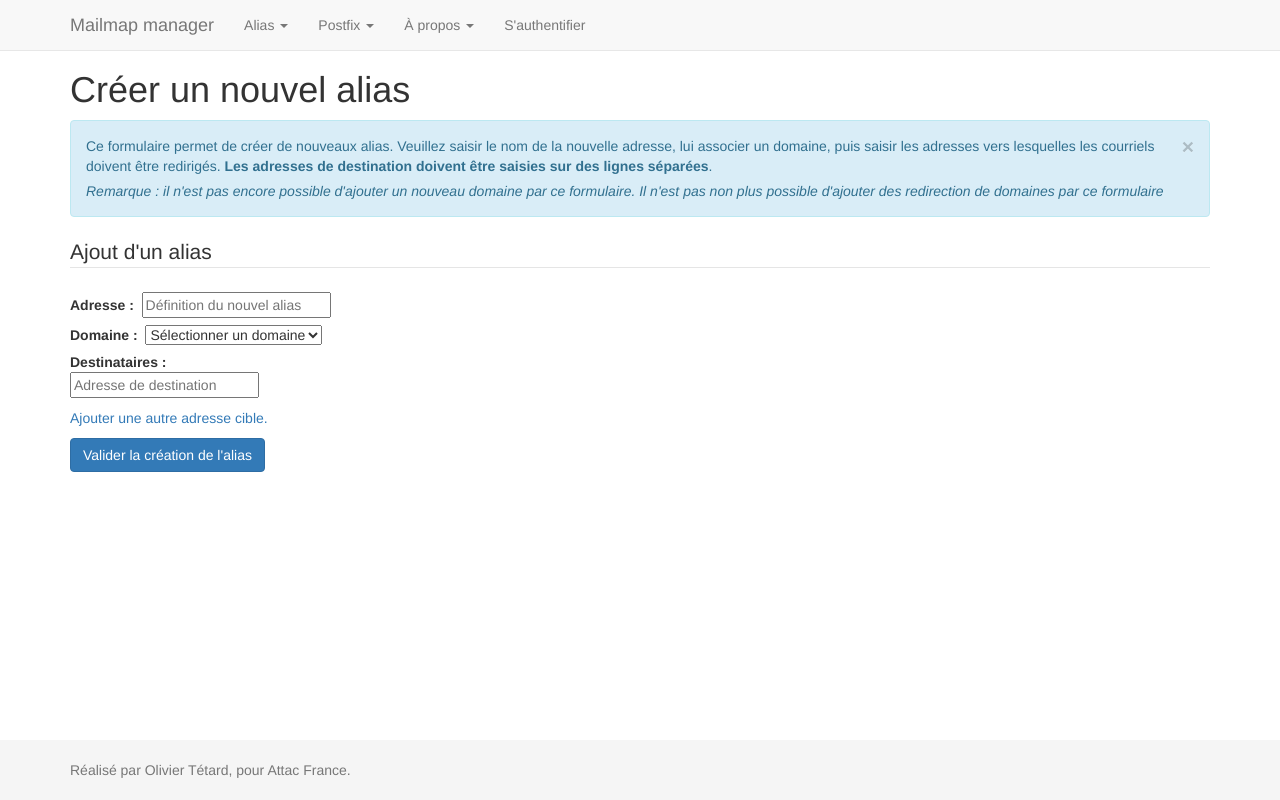
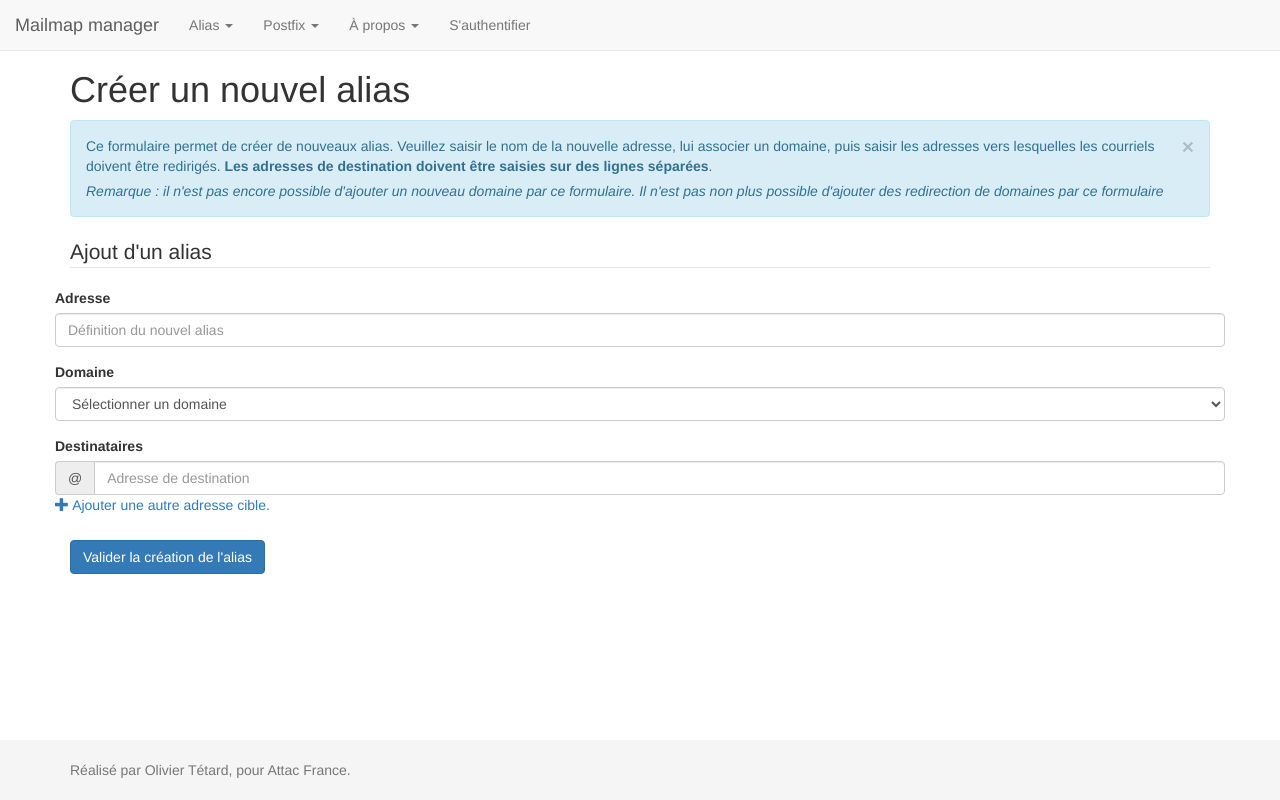
Before and after one commit to otetard/mailmapmgr, a Python web app: template templates/alias/new.mako in a window 1280 px wide. Run offline with Mako, Linux system fonts and the light colour scheme; the template is opened without the code that fills it, so the values that code supplies are empty.

Commit message:
Update templates for Bootstrap

```diff
--- a/templates/alias/edit.mako
+++ b/templates/alias/edit.mako
@@ -9,55 +9,50 @@
 
 <script type="text/javascript" lang="JavaScript">
  function add_new_input() {
-    $("#target").prepend('<p><input type="text" class="span4" value="" placeholder="Adresse de destination" name="targets"/></p>');
+     $("#target").prepend('<div class="input-group"><span class="input-group-addon">@</span><input class="form-control" type="text" value="" placeholder="Adresse de destination" name="targets"/><span class="input-group-addon"><a href="javascript:remove_line($(this));"><i class="glyphicon glyphicon-minus"></i></a></span></div>');
  }
 
  function remove_line(arg) {
+
  }
 </script>
 
 <div class="alert alert-info">
     <p>
-    Ce formulaire permet de créer de nouveaux alias. Veuillez saisir
-    le nom de la nouvelle adresse, lui associer un domaine, puis
-    saisir les adresses vers lesquelles les courriels doivent être
-    redirigés. <strong>Les adresses de destination doivent être
-    saisies sur des lignes séparées</strong>.
+        Ce formulaire permet de créer de nouveaux alias. Veuillez saisir le nom de la nouvelle adresse, lui associer un domaine, puis saisir les adresses vers lesquelles les courriels doivent être redirigés. <strong>Les adresses de destination doivent être saisies sur des lignes séparées</strong>.
     </p>
     <p>
-    <em>Remarque : il n'est pas encore possible d'ajouter un nouveau
-      domaine par ce formulaire. Il n'est pas non plus possible
-      d'ajouter des redirection de domaines par ce formulaire</em>
+        <em>Remarque : il n'est pas encore possible d'ajouter un nouveau domaine par ce formulaire. Il n'est pas non plus possible d'ajouter des redirection de domaines par ce formulaire</em>
     </p>
 </div>
 
 
-<form method="POST" action="" class="form-horizontal">
+<form method="POST" action="">
     ${parent.csrf_token()}
     <fieldset class="add_new_alias">
         <legend>Modification d'un alias</legend>
 
-    <div class="control-group">
-      <label class="control-label">Adresse&nbsp:&nbsp;</label>
-      <span class="uneditable-input" />${mail}</span>
+        <div class="form-group">
+            <label>Adresse</label>
+            <span class="form-control disabled" />${mail}</span>
         </div>
 
-    <div class="control-group">
-      <label class="control-label">Destinataires&nbsp;:&nbsp;</label>
-      <div class="controls">
+        <div class="form-group">
+            <label>Destinataires</label>
 
             % for t in targets:
-	<p><input type="text" class="span4" value="${t}" placeholder="Adresse de destination" name="targets"/>
-	<i class="icon-minus"></i>&nbsp;<span><a href="javascript:remove_line($(this));">Remove this line</a></span></p>
+	        <div class="input-group">
+                    <span class="input-group-addon">@</span>
+                    <input class="form-control" type="text" value="${t}" placeholder="Adresse de destination" name="targets"/>
+                    <span class="input-group-addon"><a href="javascript:remove_line($(this));"><i class="glyphicon glyphicon-minus"></i></a></span>
+                </div>
 	    % endfor
-
-	<p id="target"><a href="javascript:add_new_input()"><i class="icon-plus"></i> Ajouter une autre adresse cible.</a></p>
-      </div>
+            <p id="target"><a href="javascript:add_new_input()"><i class="glyphicon glyphicon-plus"></i> Ajouter une autre adresse cible.</a></p>
         </div>
 
-    <p>
+        <div class="form-group">
             <button id="submit" type="submit" class="btn  btn-primary" name="submit">Valider la modification de l'alias</button>
             <button class="btn" id="cancel" type="button" name="cancel">Annuler</button>
-    </p>
+        </div>
     </fieldset>
 </form>
--- a/templates/alias/new.mako
+++ b/templates/alias/new.mako
@@ -7,10 +7,7 @@
 
 <script type="text/javascript" lang="JavaScript">
 function add_new_input() {
-    $("#target").prepend('<p><input type="text" class="span4" value="" placeholder="Adresse de destination" name="targets"/></p>');
-}
-
-function remove_line(arg) {
+     $("#target").prepend('<div class="input-group"><span class="input-group-addon">@</span><input class="form-control" type="text" value="" placeholder="Adresse de destination" name="targets"/><span class="input-group-addon"><a href="javascript:remove_line($(this));"><i class="glyphicon glyphicon-minus"></i></a></span></div>');
 }
 </script>
 
@@ -18,16 +15,10 @@ function remove_line(arg) {
   <button type="button" class="close" data-dismiss="alert">×</button>
 
   <p>
-    Ce formulaire permet de créer de nouveaux alias. Veuillez saisir
-    le nom de la nouvelle adresse, lui associer un domaine, puis
-    saisir les adresses vers lesquelles les courriels doivent être
-    redirigés. <strong>Les adresses de destination doivent être
-    saisies sur des lignes séparées</strong>.
+    Ce formulaire permet de créer de nouveaux alias. Veuillez saisir le nom de la nouvelle adresse, lui associer un domaine, puis saisir les adresses vers lesquelles les courriels doivent être redirigés. <strong>Les adresses de destination doivent être saisies sur des lignes séparées</strong>.
   </p>
   <p>
-    <em>Remarque : il n'est pas encore possible d'ajouter un nouveau
-      domaine par ce formulaire. Il n'est pas non plus possible
-      d'ajouter des redirection de domaines par ce formulaire</em>
+    <em>Remarque : il n'est pas encore possible d'ajouter un nouveau domaine par ce formulaire. Il n'est pas non plus possible d'ajouter des redirection de domaines par ce formulaire</em>
   </p>
 </div>
 
@@ -36,14 +27,14 @@ function remove_line(arg) {
   <fieldset class="add_new_alias">
     <legend>Ajout d'un alias</legend>
 
-    <div class="control-group">
-      <label class="control-label">Adresse&nbsp:&nbsp;</label>
-      <input type="text" value="${mail or ''}" placeholder="Définition du nouvel alias" name="mail"/>
+    <div class="form-group">
+      <label>Adresse</label>
+      <input class="form-control" type="text" value="${mail or ''}" placeholder="Définition du nouvel alias" name="mail"/>
     </div>
 
-    <div class="control-group">
-      <label class="control-label">Domaine&nbsp;:&nbsp;</label>
-      <select name="domain">
+    <div class="form-group">
+      <label>Domaine</label>
+      <select name="domain" class="form-control">
 	<option value="">Sélectionner un domaine</option>
 	% for d in domain_list:
 	<option value="${d}"
@@ -55,23 +46,18 @@ function remove_line(arg) {
       </select>
     </div>
 
-    <div class="control-group">
-      <label class="control-label">Destinataires&nbsp;:&nbsp;</label>
-      <div class="controls">
+    <div class="form-group">
+      <label>Destinataires</label>
+      <div>
+        <div class="input-group">
+          <span class="input-group-addon">@</span>
+          <input class="form-control" type="text" value="" placeholder="Adresse de destination" name="targets"/>
+        </div>
 
-	% for t in targets:
-	<p><input type="text" class="span4" value="${t}" placeholder="Adresse de destination" name="targets"/>
-	<i class="icon-minus"></i>&nbsp;<span><a href="javascript:remove_line($(this));">Remove this line</span></p>
-	% endfor
-
-	<p><input type="text" class="span4" value="" placeholder="Adresse de destination" name="targets"/></p>
-
-	<p id="target"><a href="javascript:add_new_input()"><i class="icon-plus"></i> Ajouter une autre adresse cible.</a></p>
+	<p id="target"><a href="javascript:add_new_input()"><i class="glyphicon glyphicon-plus"></i> Ajouter une autre adresse cible.</a></p>
       </div>
     </div>
 
-    <p>
-      <button id="submit" type="submit" class="btn  btn-primary" name="submit">Valider la création de l'alias</button>
-    </p>
+    <button id="submit" type="submit" class="btn  btn-primary" name="submit">Valider la création de l'alias</button>
   </fieldset>
 </form>
--- a/templates/base.mako
+++ b/templates/base.mako
@@ -22,7 +22,7 @@ def escape_mail(text):
 
     <body>
         <nav class="navbar navbar-default navbar-fixed-top">
-            <div class="container">
+            <div class="container-fluid">
                 <div class="navbar-header">
                     <button type="button" class="navbar-toggle collapsed" data-toggle="collapse" data-target="#navbar" aria-expanded="false" aria-controls="navbar">
                         <span class="sr-only">Toggle navigation</span>
@@ -94,7 +94,7 @@ def escape_mail(text):
 
             % if error_messages:
                 % for msg in error_messages:
-                    <div class="alert alert-error">
+                    <div class="alert alert-danger">
                         <button type="button" class="close" data-dismiss="alert">×</button>
                         ${msg | escape_mail}
                     </div>
--- a/templates/defs/error_block.mako
+++ b/templates/defs/error_block.mako
@@ -3,7 +3,7 @@
 
 % if error_messages:
 % for msg in error_messages:
-<div class="alert alert-error">
+<div class="alert alert-danger">
   <button type="button" class="close" data-dismiss="alert">×</button>
   ${msg | escape_mail}
 </div>
--- a/templates/user/login.mako
+++ b/templates/user/login.mako
@@ -10,7 +10,7 @@
 </div>
 
 % if auth_error:
-    <div class="alert alert-error">
+    <div class="alert alert-danger">
         <button type="button" class="close" data-dismiss="alert">×</button>
         ${auth_error}
     </div>
--- a/templates/user/new.mako
+++ b/templates/user/new.mako
@@ -4,44 +4,34 @@
 
 <%block name="title">Création de compte</%block>
 
-<form class="form-horizontal" action="/user/new" method="post">
+<form action="/user/new" method="post">
   ${parent.csrf_token()}
 
-  <div class="control-group">
-    <label class="control-label" for="username">Identifiant</label>
-    <div class="controls">
-      <input type="text" name="username" id="username" value="${username or ''}" placeholder="Identifiant"/>
-    </div>
+  <div class="form-group">
+    <label for="username">Identifiant</label>
+    <input class="form-control" type="text" name="username" id="username" value="${username or ''}" placeholder="Identifiant"/>
   </div>
 
-  <div class="control-group">
-    <label class="control-label" for="username">Nom</label>
-    <div class="controls">
-      <input type="text" name="name" id="name" value="${name or ''}" placeholder="Nom"/>
-    </div>
+  <div class="form-group">
+    <label for="username">Nom</label>
+    <input class="form-control" type="text" name="name" id="name" value="${name or ''}" placeholder="Nom"/>
   </div>
 
-  <div class="control-group">
-    <label class="control-label" for="username">Courriel</label>
-    <div class="controls">
-      <input type="text" name="email" id="email" value="${email or ''}" placeholder="Courriel"/>
-    </div>
+  <div class="form-group">
+    <label for="username">Courriel</label>
+    <input class="form-control" type="text" name="email" id="email" value="${email or ''}" placeholder="Courriel"/>
   </div>
 
-  <div class="control-group">
-    <label class="control-label" for="username">Super-administrateur </label>
-    <div class="controls">
+  <div class="checkbox">
+    <label>
       <input type="checkbox" name="is_admin" id="is_admin"
 	     % if is_admin:
 	     checked="checked"
 	     % endif
 	     />
-    </div>
+      Super-administrateur
+    </label>
   </div>
 
-  <div class="control-group">
-    <div class="controls">
-      <button type="submit" class="btn btn-primary">Créer le compte</button>
-    </div>
-  </div>
+  <button type="submit" class="btn btn-primary">Créer le compte</button>
 </form>
--- a/templates/user/password.mako
+++ b/templates/user/password.mako
@@ -4,44 +4,35 @@
 
 <%block name="title">Changement de mot de passe</%block>
 
-<form class="form-horizontal" action="/user/password" method="post">
+<form action="/user/password" method="post">
     ${parent.csrf_token()}
 
     % if token:
         <input type="hidden" name="token" id="token" value="${token}"/>
     % endif
 
-  <div class="control-group">
-    <label class="control-label" for="username">Identifiant</label>
+    <div class="form-group">
+        <label for="username">Identifiant</label>
         <div class="controls">
-      <span class="uneditable-input" />${user.username}</span>
+            <span class="form-control disabled" />${user.username}</span>
         </div>
     </div>
 
-  <div class="control-group">
-    <label class="control-label" for="current_password">Mot de passe actuel</label>
-    <div class="controls">
-      <input type="password" name="current_password" id="current_password" placeholder="Mot de passe actuel">
-    </div>
+    <div class="form-group">
+        <label for="current_password">Mot de passe actuel</label>
+        <input class="form-control" type="password" name="current_password" id="current_password" placeholder="Mot de passe actuel">
     </div>
 
-  <div class="control-group">
-    <label class="control-label" for="password">Nouveau mot de passe</label>
-    <div class="controls">
-      <input type="password" name="password" id="password" placeholder="Mot de passe">
-    </div>
+    <div class="form-group">
+        <label for="password">Nouveau mot de passe</label>
+        <input class="form-control" type="password" name="password" id="password" placeholder="Mot de passe">
     </div>
 
-  <div class="control-group">
-    <label class="control-label" for="password2">Nouveau mot de passe (répétez)</label>
-    <div class="controls">
-      <input type="password" name="password2" id="password2" placeholder="Mot de passe">
-    </div>
+    <div class="form-group">
+        <label for="password2">Nouveau mot de passe (répétez)</label>
+        <input class="form-control" type="password" name="password2" id="password2" placeholder="Mot de passe">
     </div>
 
-  <div class="control-group">
-    <div class="controls">
     <button type="submit" class="btn btn-primary">Modifier le mot de passe</button>
     </div>
-  </div>
 </form>
```
Lines whose indentation alone changed are shown as unchanged.
